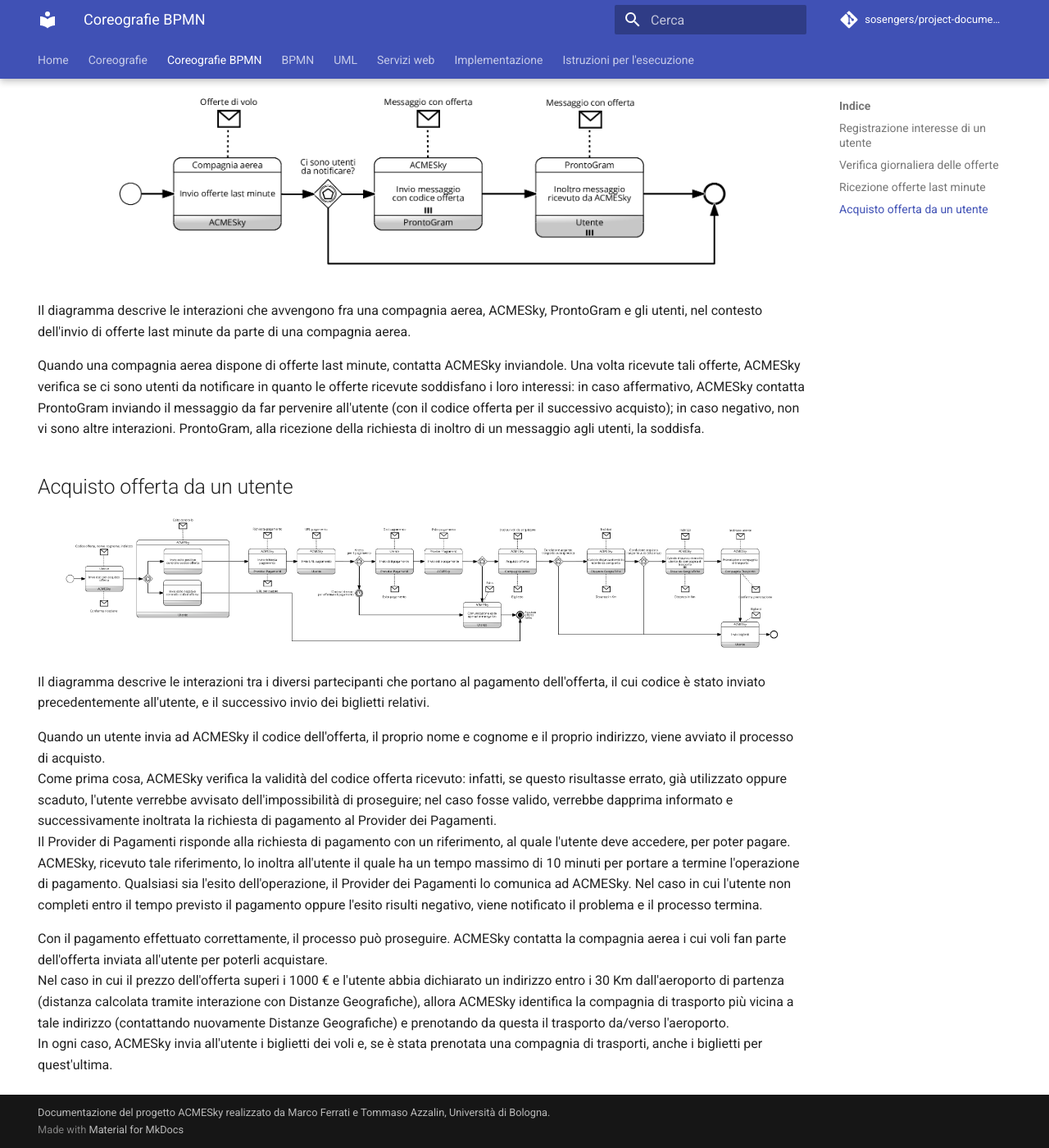
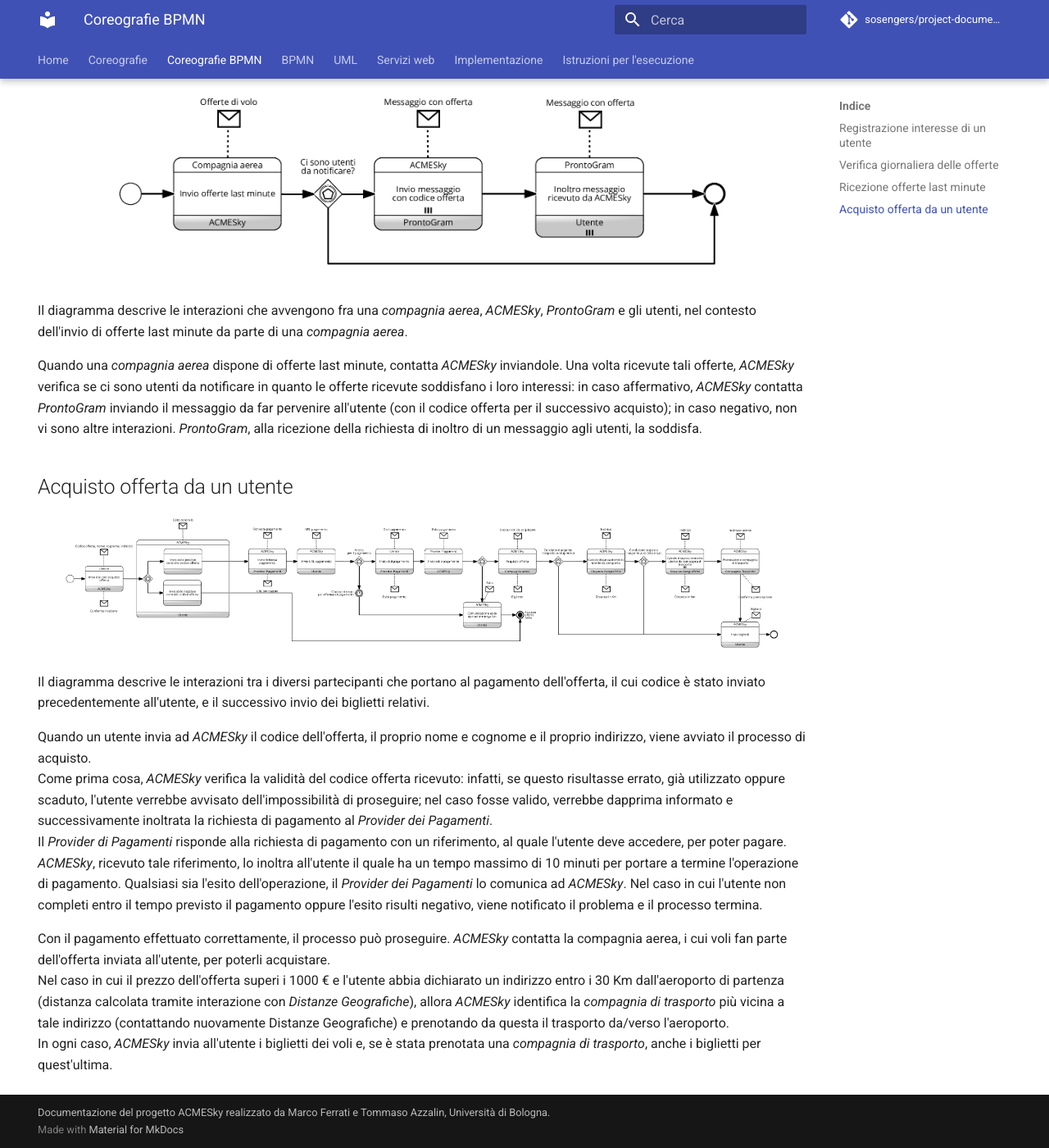
Before and after one commit to sosengers/project-documentation, an MkDocs documentation site: the page built from docs/coreografiebpmn.md, in a window 1280 px wide and 1400 px high, scrolled down 1572 px. Shown: the whole window at 82% size. Built offline with MkDocs 1.6.1 and Material for MkDocs 9.7.7, drawn with Linux system fonts in a browser that asks for light colours; comment, search, counter and statistics services are not loaded; some of the changed text lies outside the part shown.

Commit message:
Verificato coreografiebpmn

```diff
--- a/docs/coreografiebpmn.md
+++ b/docs/coreografiebpmn.md
@@ -6,34 +6,34 @@
 ## Registrazione interesse di un utente
 ![!Processo di registrazione di un interesse da parte di un utente](assets/coreografiebpmn/RegistrazioneInteresseUtente.png){: loading=lazy}
 
-Il diagramma descrive l'interazione fra un utente e ACMESky per l'inserimento nel sistema di un nuovo interesse per un offerta di voli A/R.
+Il diagramma descrive l'interazione fra un utente e *ACMESky* per l'inserimento nel sistema di un nuovo interesse per un offerta di voli A/R.
 
-Oltre ai dati sull'interesse inserisce anche il nome utente ProntoGram. Sia in caso l'interesse venga aggiunto correttamente, sia in caso contrario, ACMESky risponde con l'esito dell'operazione.
+Oltre ai dati sull'interesse inserisce anche il suo nome utente di *ProntoGram*. Sia in caso l'interesse venga aggiunto correttamente che in caso contrario *ACMESky* risponde con l'esito dell'operazione.
 
 ## Verifica giornaliera delle offerte
 ![!Processo di verifica giornaliera delle offerte delle compagnie aeree](assets/coreografiebpmn/VerificaGiornaliera.png){: loading=lazy}
 
-Il diagramma descrive le interazioni che avvengono fra ACMESky, le compagnie aeree, ProntoGram e gli utenti, nel contesto della verifica giornaliera della presenza di nuove offerte da comunicare all'utente.
+Il diagramma descrive le interazioni che avvengono fra *ACMESky*, le *compagnie aeree*, *ProntoGram* e gli utenti, nel contesto della verifica giornaliera della presenza di nuove offerte da comunicare all'utente.
 
-Ogni 24 ore, ACMESky contatta le differenti compagnie aeree richiedendo la lista delle nuove offerte inserite. Una volta ricevute, ACMESky verifica se ci sono utenti da notificare in quanto le offerte ricevute soddisfano i loro interessi: in caso affermativo, ACMESky contatta ProntoGram inviando il messaggio da far pervenire all'utente (con il codice offerta per il successivo acquisto); in caso negativo, non vi sono altre interazioni. ProntoGram, alla ricezione della richiesta di inoltro di un messaggio agli utenti, la soddisfa.
+Ogni 24 ore, *ACMESky* contatta le differenti *compagnie aeree* richiedendo la lista delle nuove offerte inserite. Una volta ricevute, *ACMESky* verifica se ci sono utenti da notificare in quanto le offerte ricevute soddisfano i loro interessi: in caso affermativo, *ACMESky* contatta *ProntoGram* inviando il messaggio da far pervenire all'utente (con il codice offerta per il successivo acquisto); in caso negativo, non vi sono altre interazioni. *ProntoGram*, alla ricezione della richiesta di inoltro di un messaggio agli utenti, la soddisfa.
 
 ## Ricezione offerte last minute
 ![!Processo di ricezione delle offerte last minute](assets/coreografiebpmn/NotificaVoliLastMinute.png){: loading=lazy}
 
-Il diagramma descrive le interazioni che avvengono fra una compagnia aerea, ACMESky, ProntoGram e gli utenti, nel contesto dell'invio di offerte last minute da parte di una compagnia aerea.
+Il diagramma descrive le interazioni che avvengono fra una *compagnia aerea*, *ACMESky*, *ProntoGram* e gli utenti, nel contesto dell'invio di offerte last minute da parte di una *compagnia aerea*.
 
-Quando una compagnia aerea dispone di offerte last minute, contatta ACMESky inviandole. Una volta ricevute tali offerte, ACMESky verifica se ci sono utenti da notificare in quanto le offerte ricevute soddisfano i loro interessi: in caso affermativo, ACMESky contatta ProntoGram inviando il messaggio da far pervenire all'utente (con il codice offerta per il successivo acquisto); in caso negativo, non vi sono altre interazioni. ProntoGram, alla ricezione della richiesta di inoltro di un messaggio agli utenti, la soddisfa.
+Quando una *compagnia aerea* dispone di offerte last minute, contatta *ACMESky* inviandole. Una volta ricevute tali offerte, *ACMESky* verifica se ci sono utenti da notificare in quanto le offerte ricevute soddisfano i loro interessi: in caso affermativo, *ACMESky* contatta *ProntoGram* inviando il messaggio da far pervenire all'utente (con il codice offerta per il successivo acquisto); in caso negativo, non vi sono altre interazioni. *ProntoGram*, alla ricezione della richiesta di inoltro di un messaggio agli utenti, la soddisfa.
 
 ## Acquisto offerta da un utente
 ![!Processo di acquisto di un'offerta](assets/coreografiebpmn/AcquistoOfferta.png){: loading=lazy}
 
 Il diagramma descrive le interazioni tra i diversi partecipanti che portano al pagamento dell'offerta, il cui codice è stato inviato precedentemente all'utente, e il successivo invio dei biglietti relativi.
 
-Quando un utente invia ad ACMESky il codice dell'offerta, il proprio nome e cognome e il proprio indirizzo, viene avviato il processo di acquisto.
-Come prima cosa, ACMESky verifica la validità del codice offerta ricevuto: infatti, se questo risultasse errato, già utilizzato oppure scaduto, l'utente verrebbe avvisato dell'impossibilità di proseguire; nel caso fosse valido, verrebbe dapprima informato e successivamente inoltrata la richiesta di pagamento al Provider dei Pagamenti.
-Il Provider di Pagamenti risponde alla richiesta di pagamento con un riferimento, al quale l'utente deve accedere, per poter pagare.
-ACMESky, ricevuto tale riferimento, lo inoltra all'utente il quale ha un tempo massimo di 10 minuti per portare a termine l'operazione di pagamento. Qualsiasi sia l'esito dell'operazione, il Provider dei Pagamenti lo comunica ad ACMESky. Nel caso in cui l'utente non completi entro il tempo previsto il pagamento oppure l'esito risulti negativo, viene notificato il problema e il processo termina.
+Quando un utente invia ad *ACMESky* il codice dell'offerta, il proprio nome e cognome e il proprio indirizzo, viene avviato il processo di acquisto.
+Come prima cosa, *ACMESky* verifica la validità del codice offerta ricevuto: infatti, se questo risultasse errato, già utilizzato oppure scaduto, l'utente verrebbe avvisato dell'impossibilità di proseguire; nel caso fosse valido, verrebbe dapprima informato e successivamente inoltrata la richiesta di pagamento al *Provider dei Pagamenti*.
+Il *Provider di Pagamenti* risponde alla richiesta di pagamento con un riferimento, al quale l'utente deve accedere, per poter pagare.
+*ACMESky*, ricevuto tale riferimento, lo inoltra all'utente il quale ha un tempo massimo di 10 minuti per portare a termine l'operazione di pagamento. Qualsiasi sia l'esito dell'operazione, il *Provider dei Pagamenti* lo comunica ad *ACMESky*. Nel caso in cui l'utente non completi entro il tempo previsto il pagamento oppure l'esito risulti negativo, viene notificato il problema e il processo termina.
 
-Con il pagamento effettuato correttamente, il processo può proseguire. ACMESky contatta la compagnia aerea i cui voli fan parte dell'offerta inviata all'utente per poterli acquistare.
-Nel caso in cui il prezzo dell'offerta superi i 1000 € e l'utente abbia dichiarato un indirizzo entro i 30 Km dall'aeroporto di partenza (distanza calcolata tramite interazione con Distanze Geografiche), allora ACMESky identifica la compagnia di trasporto più vicina a tale indirizzo (contattando nuovamente Distanze Geografiche) e prenotando da questa il trasporto da/verso l'aeroporto.
-In ogni caso, ACMESky invia all'utente i biglietti dei voli e, se è stata prenotata una compagnia di trasporti, anche i biglietti per quest'ultima.
+Con il pagamento effettuato correttamente, il processo può proseguire. *ACMESky* contatta la compagnia aerea, i cui voli fan parte dell'offerta inviata all'utente, per poterli acquistare.
+Nel caso in cui il prezzo dell'offerta superi i 1000 € e l'utente abbia dichiarato un indirizzo entro i 30 Km dall'aeroporto di partenza (distanza calcolata tramite interazione con *Distanze Geografiche*), allora *ACMESky* identifica la *compagnia di trasporto* più vicina a tale indirizzo (contattando nuovamente Distanze Geografiche) e prenotando da questa il trasporto da/verso l'aeroporto.
+In ogni caso, *ACMESky* invia all'utente i biglietti dei voli e, se è stata prenotata una *compagnia di trasporto*, anche i biglietti per quest'ultima.
```
